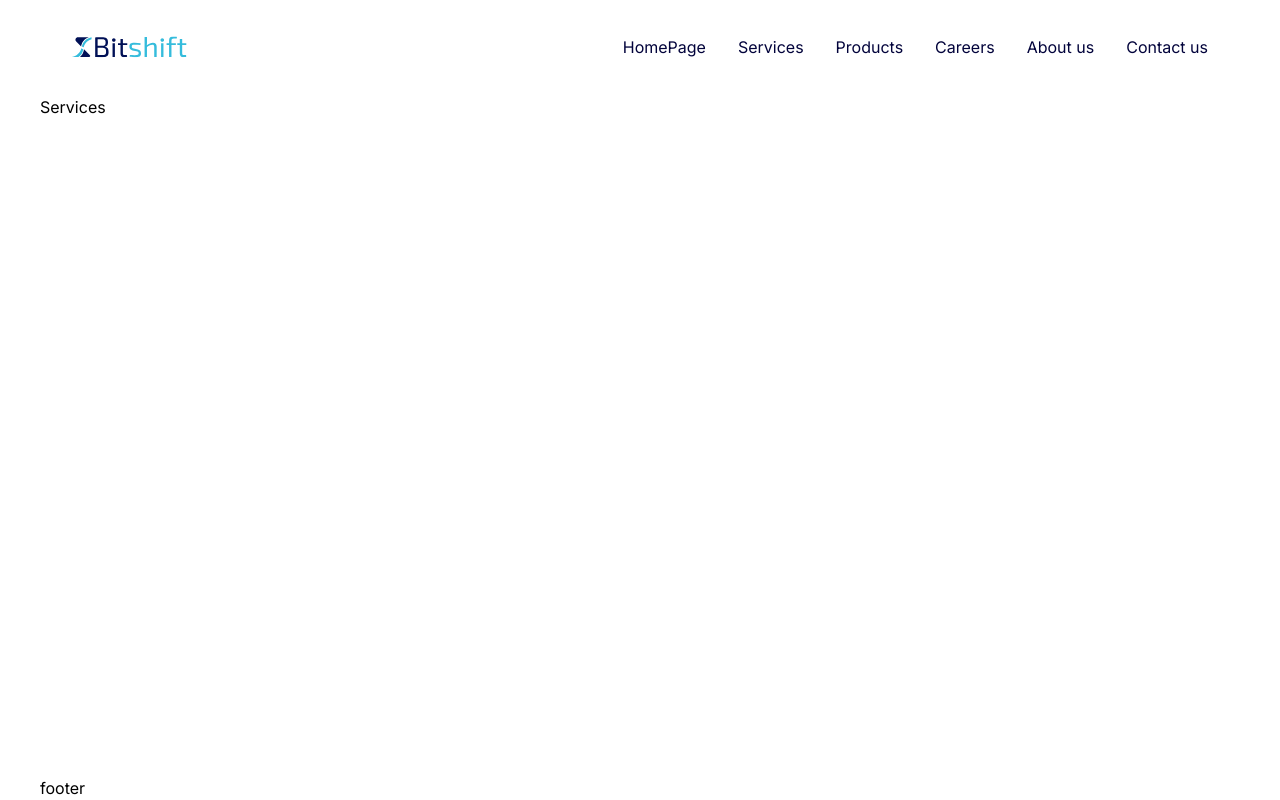
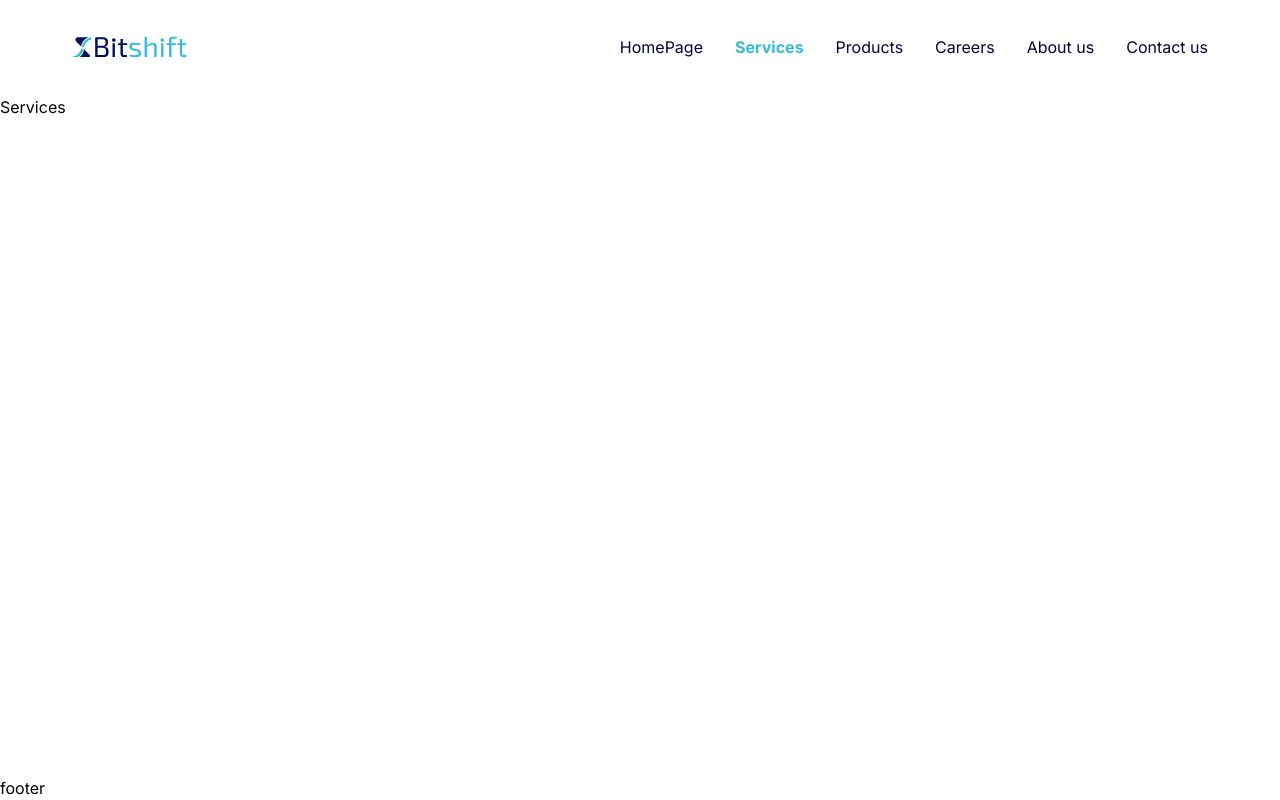
Before and after one commit to Ma7moudxG/bitshift, a Next.js app: page /services in a window 1280 px wide. Built offline with nearby package versions, Linux system fonts and the light colour scheme.

Commit message:
Finished hero section

```diff
--- a/app/globals.css
+++ b/app/globals.css
@@ -6,3 +6,20 @@
 html, body {
     background-color: white;
 }
+
+@keyframes typewriter {
+    0% {
+      width: 0; /* Start with no width */
+      opacity: 0; /* Invisible */
+    }
+    100% {
+      width: 100%; /* Full width */
+      opacity: 1; /* Fully visible */
+    }
+  }
+
+  .letter {
+    display: inline-block; /* Ensure letters are inline */
+    overflow: hidden; /* Hide overflow */
+    white-space: nowrap; /* Prevent wrapping */
+  }
--- a/app/layout.js
+++ b/app/layout.js
@@ -12,7 +12,7 @@ export const metadata = {
 export default function RootLayout({ children }) {
   return (
     <html lang="en">
-      <body className={`'bg-white w-full max-w-[1200px] mx-auto text-sm sm:text-base min-h-screen flex flex-col ' + ${inter.className} `} >
+      <body className={`'bg-white w-full mx-auto text-sm sm:text-base min-h-screen flex flex-col ' + ${inter.className} `} >
         <header className="bg-white">
           <Navbar />
         </header>
--- a/components/Hero.js
+++ b/components/Hero.js
@@ -1,7 +1,49 @@
-import React from 'react'
+'use client';
+import React from 'react';
+import ReactTypingEffect from 'react-typing-effect';
 
 export default function Hero() {
+  const words = ["FASTER", "BETTER", "SAFER"];
+
   return (
-    <div>Hero</div>
-  )
+    <div className="relative flex w-full max-h-screen bg-[url('/home-slider-laptop.jpg')] bg-center bg-cover items-center justify-center text-center text-white mx-auto">
+      <div className="absolute inset-0 bg-gradient-to-b from-transparent to-[#02033B] z-0"></div>
+
+      <div className="relative z-10">
+        <h1 className="text-5xl sm:text-6xl md:text-7xl lg:text-8xl font-black">
+          DO IT <span className="text-[#35BCDC]">
+            <ReactTypingEffect
+              text={words}
+              speed={100} // typing speed
+              eraseSpeed={50} // erasing speed
+              eraseDelay={1000} // delay before erasing
+              cursorRenderer={cursor => <span className="text-[#35BCDC]">{cursor}</span>}
+              displayTextRenderer={(text, i) => {
+                return (
+                  <span>
+                    {text.split('').map((char, index) => {
+                      const key = `${index}`;
+                      return (
+                        <span
+                          key={key}
+                        >
+                          {char}
+                        </span>
+                      );
+                    })}
+                  </span>
+                );
+              }}
+            />
+          </span>
+        </h1>
+        <p className="max-w-[600px] mx-auto sm:p-6 md:p-8 p-12">
+          We are Zeno Technology, a team of talented and passionate IT experts who have a wealth of experience and knowledge in various domains and technologies.
+        </p>
+        <button className="bg-[#B6E89E] px-8 py-4 rounded-full text-[#02033B] font-bold">
+          Setup a quick call with us!
+        </button>
+      </div>
+    </div>
+  );
 }
--- a/components/Main.js
+++ b/components/Main.js
@@ -3,7 +3,7 @@ import React from 'react'
 export default function Main(props) {
   const { children } = props
   return (
-    <main className="flex-1">
+    <main className="flex-1 flex">
       {children}
     </main>
   )
--- a/components/Navbar.js
+++ b/components/Navbar.js
@@ -1,11 +1,23 @@
-import React from 'react'
+'use client'
+import React from 'react';
 import Image from 'next/image';
 import Link from 'next/link';
+import { usePathname } from 'next/navigation'; // Updated hook
 
-const navItems = { "HomePage": "/", "Services": "/services", "Products":"/products", "Careers": "/careers", "About us": "/about_us", "Contact us": "/contact_us"}
+const navItems = {
+  "HomePage": "/",
+  "Services": "/services",
+  "Products": "/products",
+  "Careers": "/careers",
+  "About us": "/about_us",
+  "Contact us": "/contact_us"
+};
+
 const Navbar = () => {
+  const pathname = usePathname(); // Get the current path
+
   return (
-    <div className="p-4 sm:p-8 flex items-center justify-between gap-4">
+    <div className="p-4 sm:p-8 flex items-center justify-between gap-4 max-w-[1200px] mx-auto">
         <div className="flex">
             <Link href="/">
                 <Image
@@ -19,14 +31,15 @@ const Navbar = () => {
         <ul className="items-center gap-8 md:flex hidden">
             {Object.entries(navItems).map(([label, url], index) => (
                 <li key={index}
-                    className="text-[#02033B] hover:font-bold hover:text-[#35BCDC]"
+                    className={`text-[#02033B] hover:text-[#35BCDC]
+                      ${pathname === url ? 'font-bold text-[#35BCDC]' : ''}`}
                 >
                   <Link href={url}>{label}</Link>
                 </li>
             ))}
         </ul>
     </div>
-  )
+  );
 }
 
-export default Navbar
+export default Navbar;
```
Also changed, not shown: package.json (+5 -4 lines), public/home-slider-laptop.jpg (added), 1 other file (tests, documents, lock files or other folders).
